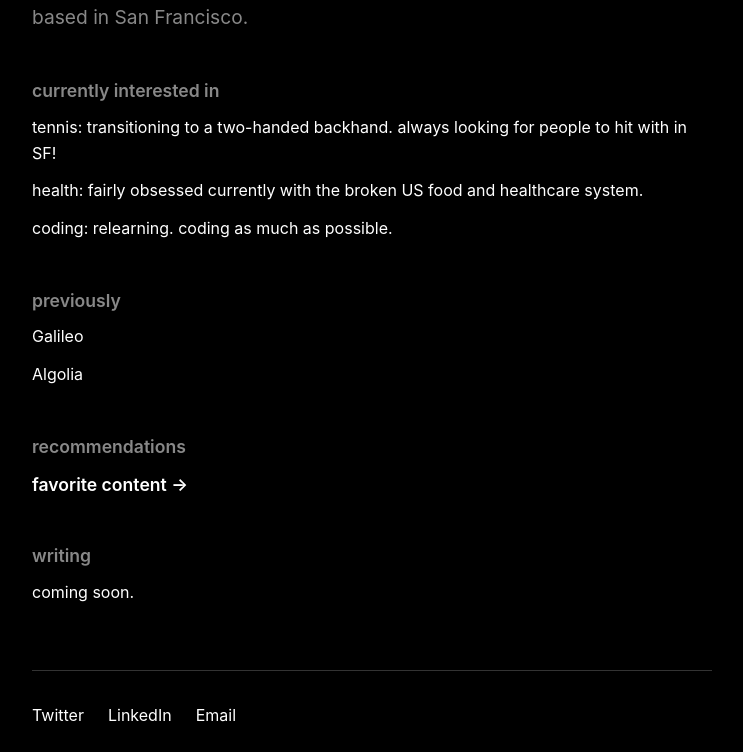
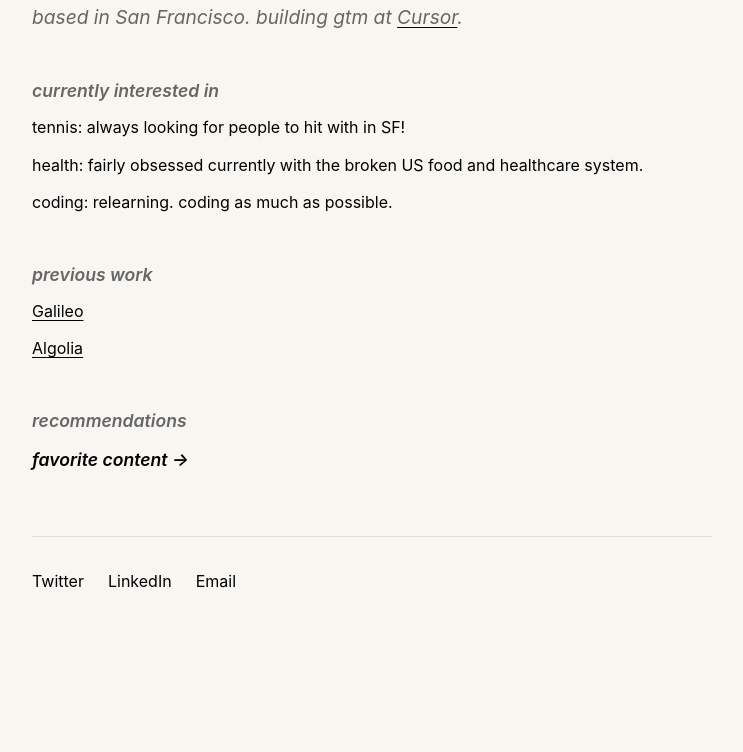
Before and after one commit to kashyechuri/kashyechuri.github.io, a website: page index.html in a window 1280 px wide. Shown: the part 112-864 px from the top of the page, without its empty margins (268-1011 px from the left). After the commit the page ends 800 px from the top, so only its background shows below. Drawn offline with Linux system fonts and the light colour scheme.

Commit message:
Update website: add Cursor work info, style links with underlines, switch to light theme

```diff
--- a/index.html
+++ b/index.html
@@ -11,20 +11,20 @@
     <main>
         <header>
             <h1>Kash Yechuri</h1>
-            <p class="tagline">based in San Francisco.</p>
+            <p class="tagline"><em>based in San Francisco. building gtm at <a href="https://cursor.com" target="_blank">Cursor</a>.</em></p>
         </header>
 
         <section class="currently">
-            <h3>currently interested in</h3>
+            <h3><em>currently interested in</em></h3>
             <ul>
-                <li>tennis: transitioning to a two-handed backhand. always looking for people to hit with in SF!</li>
+                <li>tennis: always looking for people to hit with in SF!</li>
                 <li>health: fairly obsessed currently with the broken US food and healthcare system.</li>
                 <li>coding: relearning. coding as much as possible.</li>
             </ul>
         </section>
 
         <section class="previously">
-            <h3>previously</h3>
+            <h3><em>previous work</em></h3>
             <ul>
                 <li>
                     <a href="https://galileo.ai" target="_blank">Galileo</a>
@@ -36,14 +36,9 @@
         </section>
 
         <section class="recommendations">
-            <h3>recommendations</h3>
+            <h3><em>recommendations</em></h3>
 
-            <h3><a href="/favorite-content.html">favorite content →</a></h3>
-        </section>
-
-        <section class="writing">
-            <h3>writing</h3>
-            <p>coming soon.</p>
+            <h3><em><a href="/favorite-content.html">favorite content →</a></em></h3>
         </section>
 
         <footer>
--- a/styles.css
+++ b/styles.css
@@ -1,8 +1,8 @@
 /* Base styles */
 :root {
-    --text-color: #fff;
-    --background-color: #000;
-    --border-color: #333;
+    --text-color: #000;
+    --background-color: #f8f6f0;
+    --border-color: #ddd;
     --spacing-unit: 1.5rem;
 }
 
@@ -35,13 +35,13 @@
 h2 {
     font-size: 1.5rem;
     margin: 2.5rem 0 1rem;
-    color: #888;
+    color: #666;
 }
 
 h3 {
     font-size: 1.1rem;
     margin: 1.5rem 0 0.75rem;
-    color: #888;
+    color: #666;
 }
 
 p {
@@ -62,6 +62,22 @@
     color: var(--text-color);
 }
 
+/* Cursor link in tagline - gray with black underline */
+.tagline a {
+    color: #666;
+    text-decoration: underline;
+    text-decoration-color: black;
+    text-underline-offset: 3px;
+}
+
+/* Previous work links - black with black underline */
+.previously a {
+    color: var(--text-color);
+    text-decoration: underline;
+    text-decoration-color: black;
+    text-underline-offset: 3px;
+}
+
 /* Header */
 header {
     margin-bottom: 3rem;
@@ -69,7 +85,7 @@
 
 .tagline {
     font-size: 1.2rem;
-    color: #888;
+    color: #666;
     margin: 1rem 0 2rem;
 }
 
@@ -92,7 +108,7 @@
 .author, .description {
     display: block;
     font-size: 0.9rem;
-    color: #666;
+    color: #888;
     margin-top: 0.2rem;
 }
 
```
